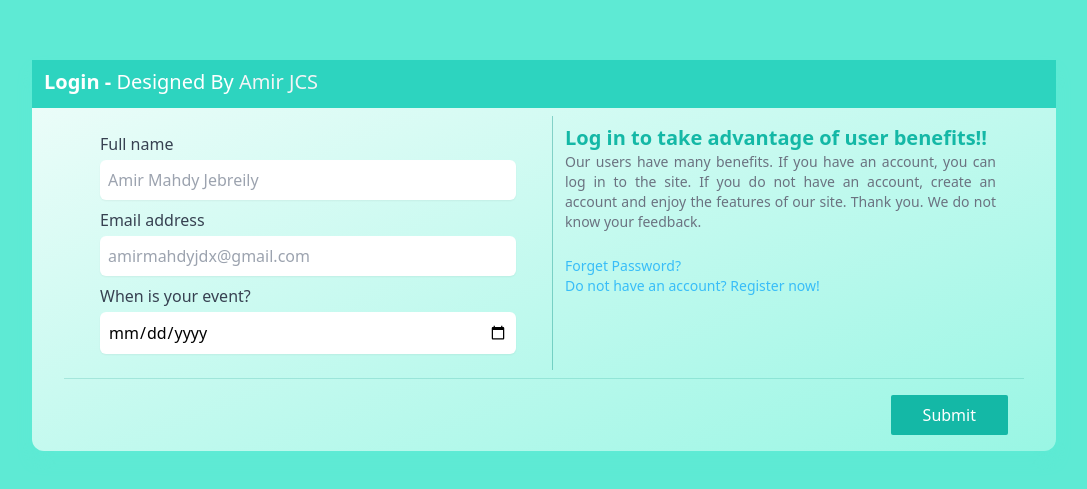
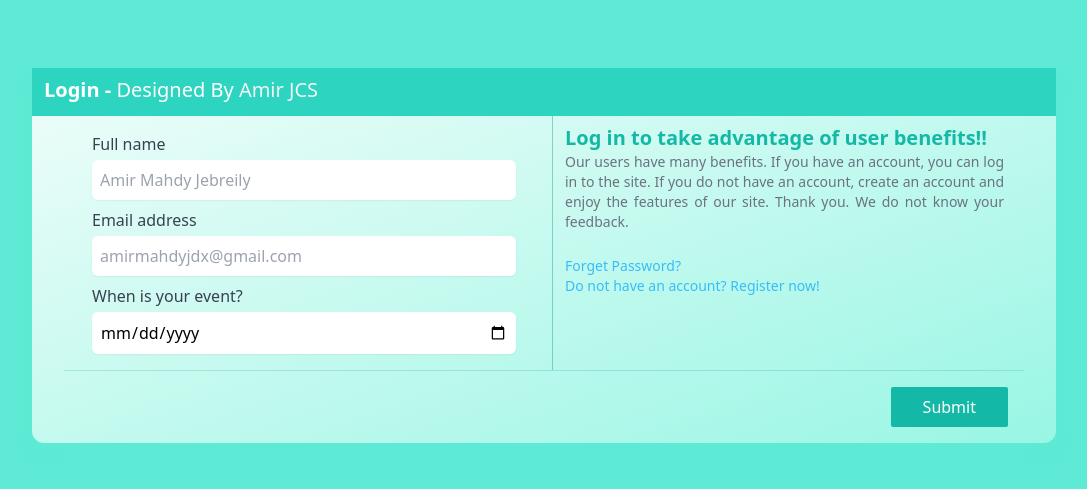
Before and after one commit to AmirMahdyJebreily/LoginFormTailwindCSS, a website: page index.html in a window 1280 px wide. Shown: the part 145-634 px from the top of the page, without its empty margins (96-1183 px from the left). Drawn offline with Linux system fonts and the light colour scheme.

Commit message:
Update Index.html

```diff
--- a/index.html
+++ b/index.html
@@ -35,7 +35,7 @@
             </div>
             <div class="px-2 md:px-4 lg:px-8 mb-4 divide-teal-600 divide-y-1 divide-opacity-20">
 
-                <div class="grid grid-cols-1 sm:grid-cols-2 divide-y-1 divide-teal-600 sm:divide-x-1 divide-opacity-40 sm:divide-y-0 gap-4 p-2 mx-2">
+                <div class="grid grid-cols-1 sm:grid-cols-2 divide-y-1 divide-teal-600 sm:divide-x-1 divide-opacity-40 sm:divide-y-0 gap-4 mx-2">
                     <div class="w-full py-2 px-3">
                         <label class="block m-2">
                             <span class="text-gray-700">Full name</span>
```
